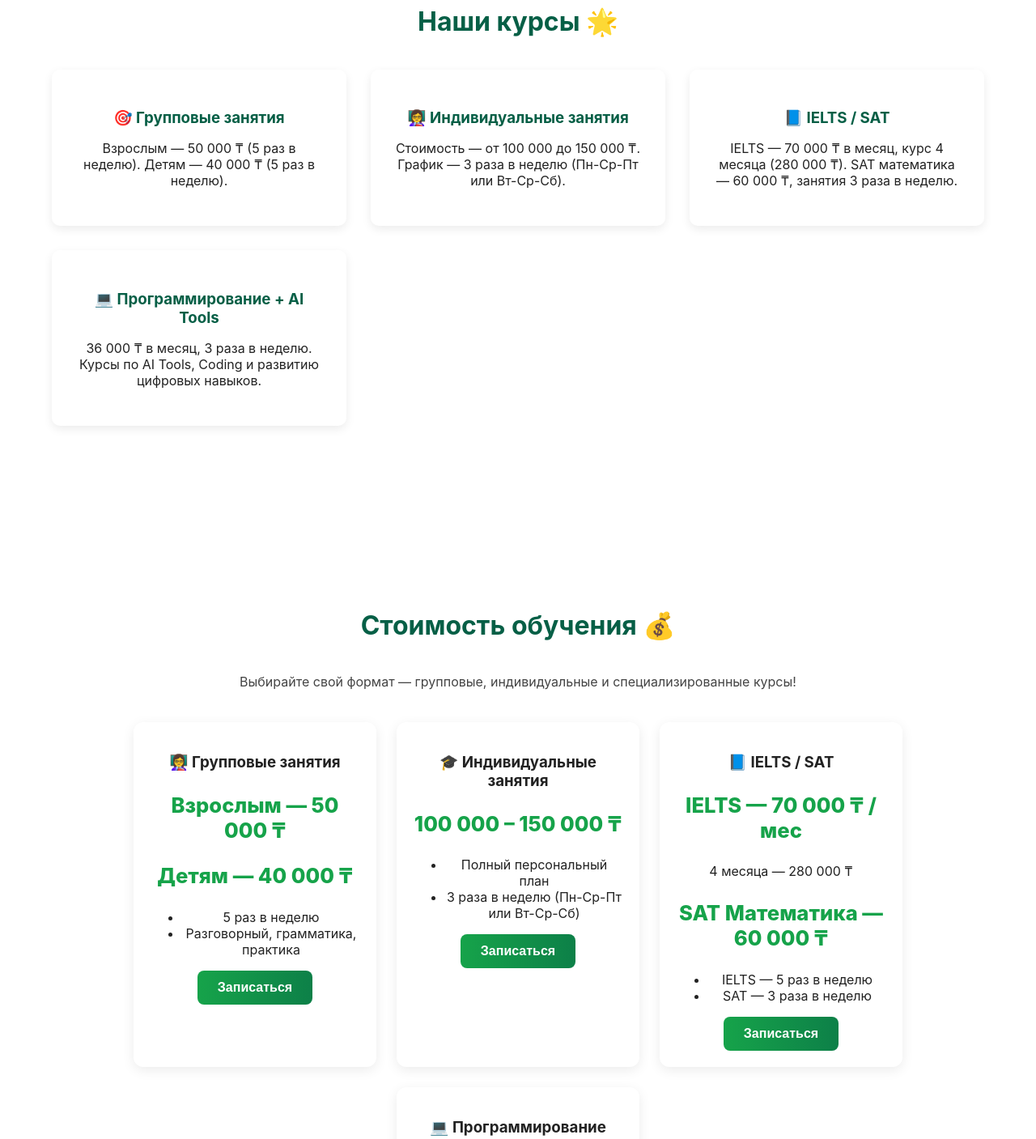
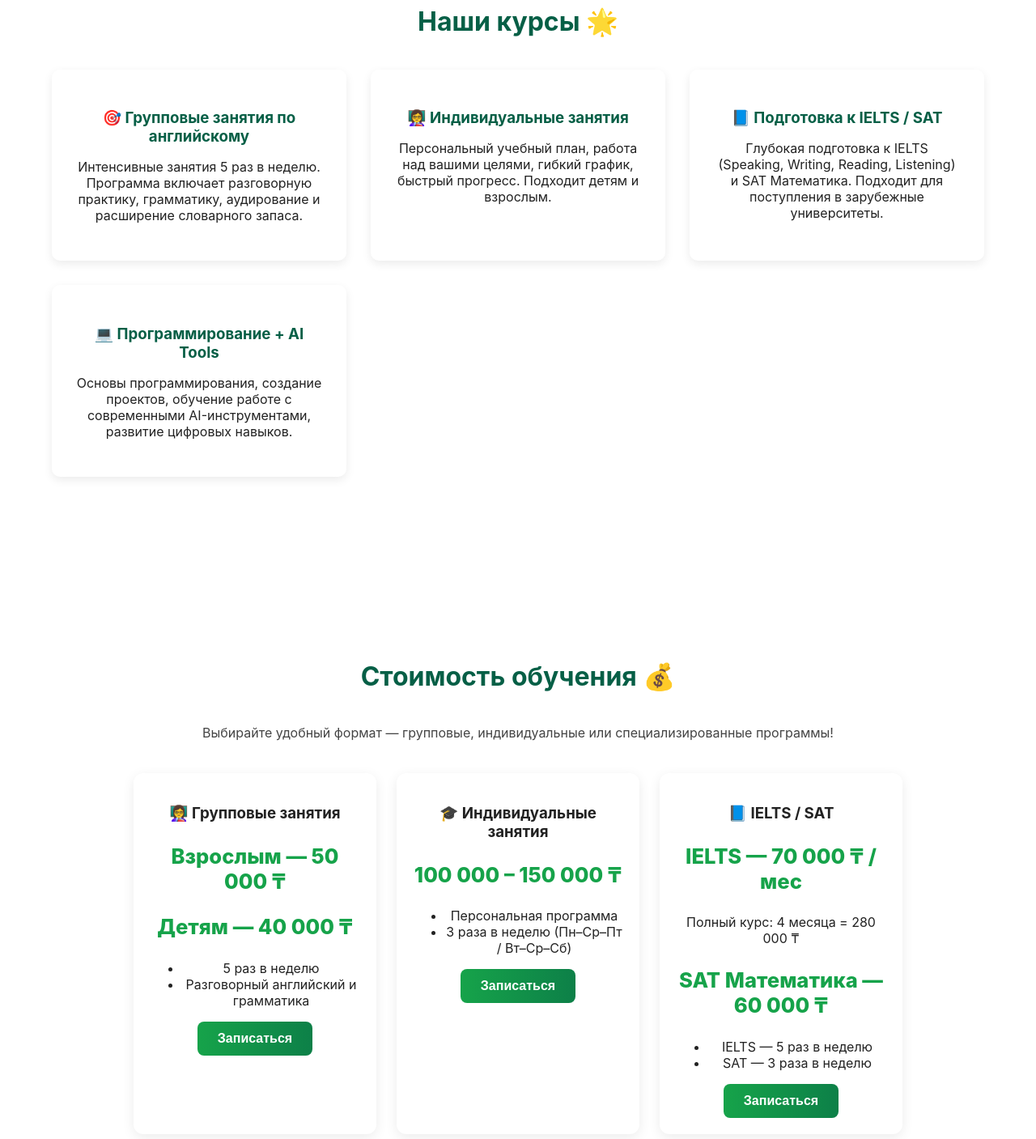
Before and after one commit to Anargulcodinglady/investinkids-website, a plain HTML site: page index.html in a window 1280 px wide. Shown: the part 1820-3227 px from the top of the page at 81% size. Drawn offline with Linux system fonts and the light colour scheme.

Commit message:
Revise course details and pricing in index.html
Updated course descriptions and pricing details for clarity.

```diff
--- a/index.html
+++ b/index.html
@@ -137,32 +137,33 @@ footer{background:#065f46;color:#fff;text-align:center;padding:25px 10px;}
 <div class="courses">
 
 <div class="course">
-<h3>🎯 Групповые занятия</h3>
-<p>Взрослым — 50 000 ₸ (5 раз в неделю). Детям — 40 000 ₸ (5 раз в неделю).</p>
+<h3>🎯 Групповые занятия по английскому</h3>
+<p>Интенсивные занятия 5 раз в неделю. Программа включает разговорную практику, грамматику, аудирование и расширение словарного запаса.</p>
 </div>
 
 <div class="course">
 <h3>👩‍🏫 Индивидуальные занятия</h3>
-<p>Стоимость — от 100 000 до 150 000 ₸. График — 3 раза в неделю (Пн-Ср-Пт или Вт-Ср-Сб).</p>
+<p>Персональный учебный план, работа над вашими целями, гибкий график, быстрый прогресс. Подходит детям и взрослым.</p>
 </div>
 
 <div class="course">
-<h3>📘 IELTS / SAT</h3>
-<p>IELTS — 70 000 ₸ в месяц, курс 4 месяца (280 000 ₸). SAT математика — 60 000 ₸, занятия 3 раза в неделю.</p>
+<h3>📘 Подготовка к IELTS / SAT</h3>
+<p>Глубокая подготовка к IELTS (Speaking, Writing, Reading, Listening) и SAT Математика. Подходит для поступления в зарубежные университеты.</p>
 </div>
 
 <div class="course">
 <h3>💻 Программирование + AI Tools</h3>
-<p>36 000 ₸ в месяц, 3 раза в неделю. Курсы по AI Tools, Coding и развитию цифровых навыков.</p>
+<p>Основы программирования, создание проектов, обучение работе с современными AI-инструментами, развитие цифровых навыков.</p>
 </div>
 
 </div>
 </section>
 
 
+
 <section id="pricing">
   <h2>Стоимость обучения 💰</h2>
-  <p style="text-align:center;color:#444;">Выбирайте свой формат — групповые, индивидуальные и специализированные курсы!</p>
+  <p style="text-align:center;color:#444;">Выбирайте удобный формат — групповые, индивидуальные или специализированные программы!</p>
 
   <div class="cards">
 
@@ -172,7 +173,7 @@ footer{background:#065f46;color:#fff;text-align:center;padding:25px 10px;}
       <p class="price">Детям — 40 000 ₸</p>
       <ul>
         <li>5 раз в неделю</li>
-        <li>Разговорный, грамматика, практика</li>
+        <li>Разговорный английский и грамматика</li>
       </ul>
       <button>Записаться</button>
     </div>
@@ -181,8 +182,8 @@ footer{background:#065f46;color:#fff;text-align:center;padding:25px 10px;}
       <h3>🎓 Индивидуальные занятия</h3>
       <p class="price">100 000 – 150 000 ₸</p>
       <ul>
-        <li>Полный персональный план</li>
-        <li>3 раза в неделю (Пн-Ср-Пт или Вт-Ср-Сб)</li>
+        <li>Персональная программа</li>
+        <li>3 раза в неделю (Пн–Ср–Пт / Вт–Ср–Сб)</li>
       </ul>
       <button>Записаться</button>
     </div>
@@ -190,7 +191,7 @@ footer{background:#065f46;color:#fff;text-align:center;padding:25px 10px;}
     <div class="card">
       <h3>📘 IELTS / SAT</h3>
       <p class="price">IELTS — 70 000 ₸ / мес</p>
-      <p>4 месяца — 280 000 ₸</p>
+      <p>Полный курс: 4 месяца = 280 000 ₸</p>
       <p class="price">SAT Математика — 60 000 ₸</p>
       <ul>
         <li>IELTS — 5 раз в неделю</li>
@@ -208,12 +209,14 @@ footer{background:#065f46;color:#fff;text-align:center;padding:25px 10px;}
       </ul>
       <button>Записаться</button>
     </div>
+
   </div>
 
   <p style="text-align:center;margin-top:30px;color:#065f46;font-weight:600;">
-    🎉 Для студентов СҮСН скидки до 10%, 20%, 30% и 40%!
+    🎉 Для студентов и учеников СҮСН действуют скидки: 10%, 20%, 30% и до 40%!
   </p>
 </section>
+
 
 <section id="invest-photos">
 <h2>Invest in Kids в фотографиях 📸</h2>
```
